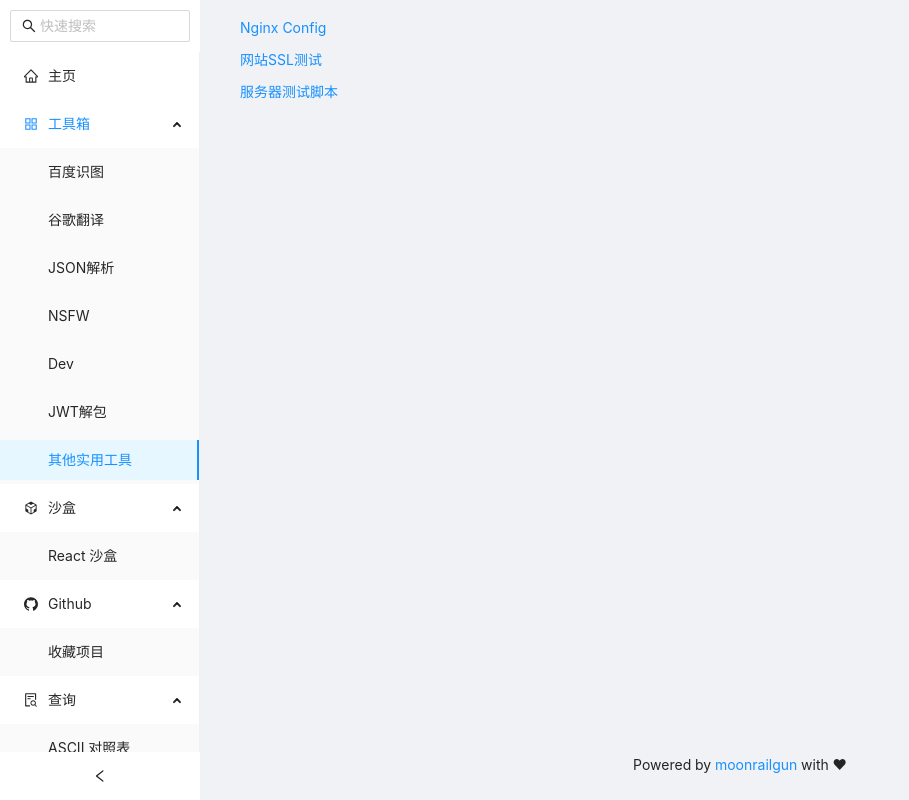
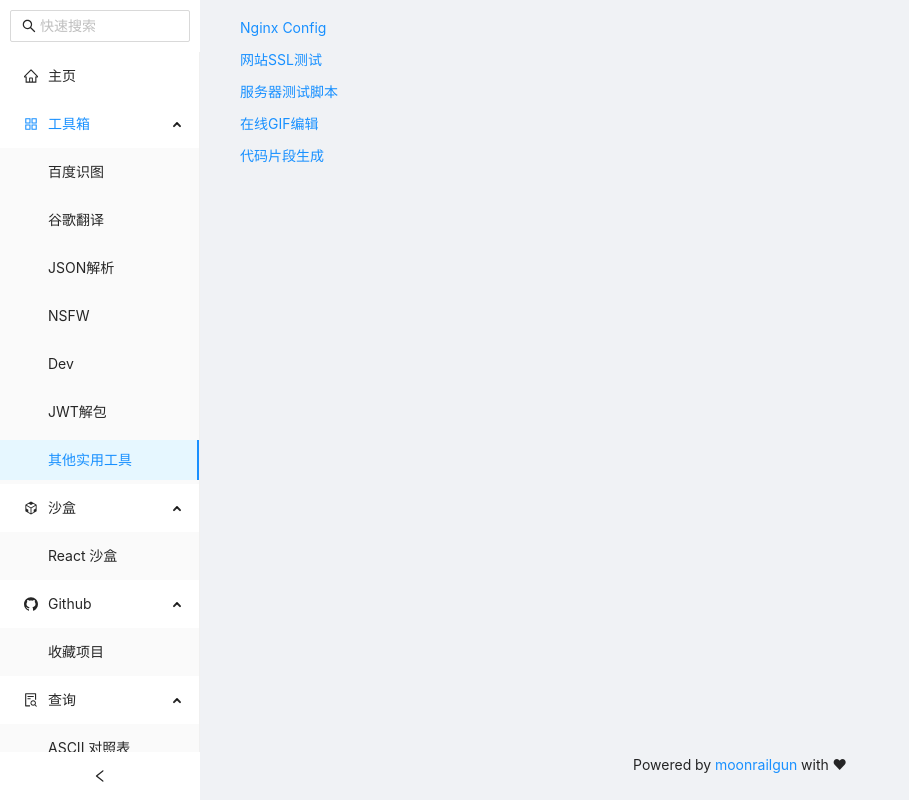
Before and after one commit to moonrailgun/moonrailgunAPI, a Next.js app: page /tools/other-tools in a window 1280 px wide. Shown: the whole page, without its empty margins (0-909 px from the left). Built offline with nearby package versions, Linux system fonts and the light colour scheme.

Commit message:
fix build problem and add more tool link

```diff
--- a/pages/api/finance-rate/index.ts
+++ b/pages/api/finance-rate/index.ts
@@ -3,7 +3,6 @@ import {
   fetchFinanceRate,
   getFinanceRate,
 } from '../../../utils/db/models/finance-rate';
-import { getTKK, translate } from '../../../utils/translate';
 
 const handler: NextApiHandler = async (req, res) => {
   try {
--- a/pages/tools/other-tools.tsx
+++ b/pages/tools/other-tools.tsx
@@ -16,6 +16,14 @@ const OtherToolPage: React.FC = () => {
       name: '服务器测试脚本',
       url: 'https://github.com/ernisn/superspeed',
     },
+    {
+      name: '在线GIF编辑',
+      url: 'http://www.gifntext.com/',
+    },
+    {
+      name: '代码片段生成',
+      url: 'https://carbon.now.sh/',
+    },
   ];
 
   return (
```
